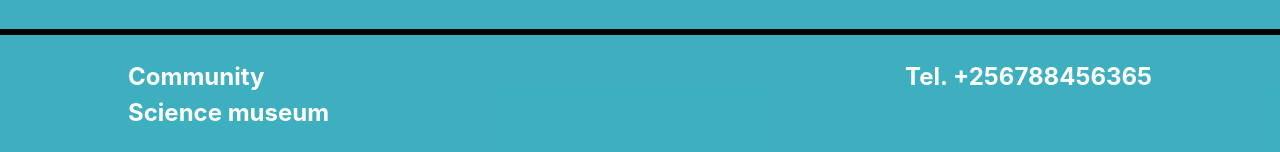
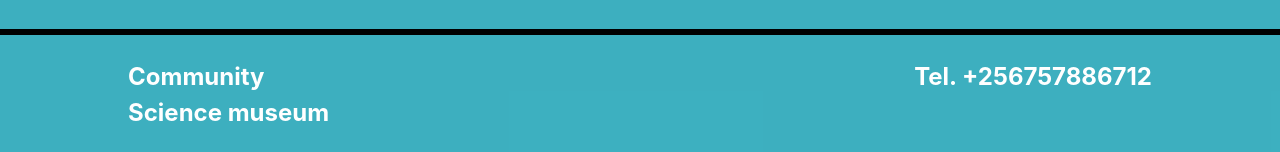
Before and after one commit to Ivan-KM/Scientific_Museum_Homepage, a plain HTML site: page index.html in a window 1280 px wide. Shown: the part 1942-2094 px from the top of the page. Drawn offline with Linux system fonts and the light colour scheme.

Commit message:
Modify Index.html

```diff
--- a/index.html
+++ b/index.html
@@ -101,7 +101,7 @@
                     <li>Science museum</li>
                 </ul>
             </div>
-            <p> Tel. +256788456365 </p>
+            <p> Tel. +256757886712 </p>
         </div>
         </footer>
     </body>
```
